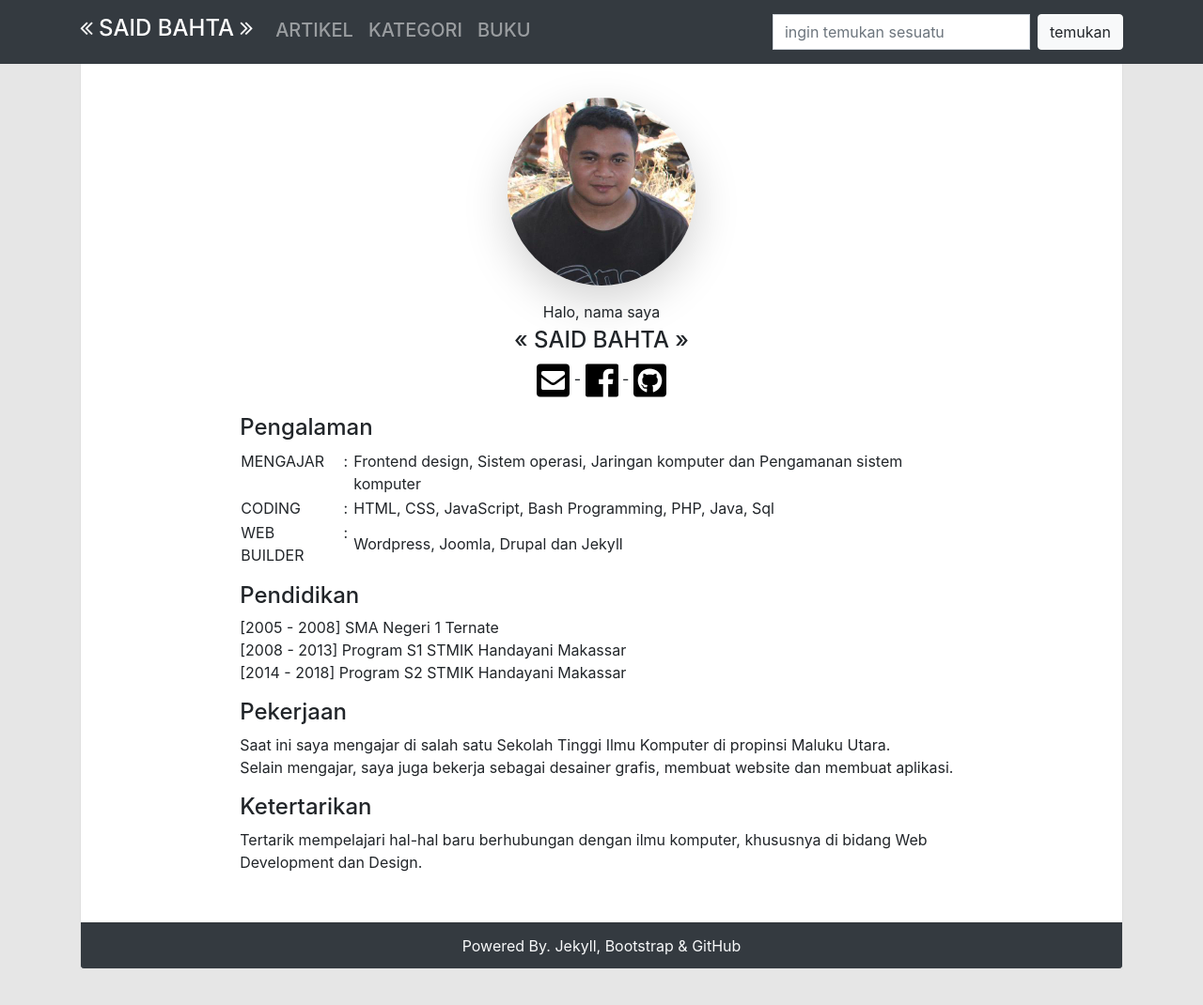
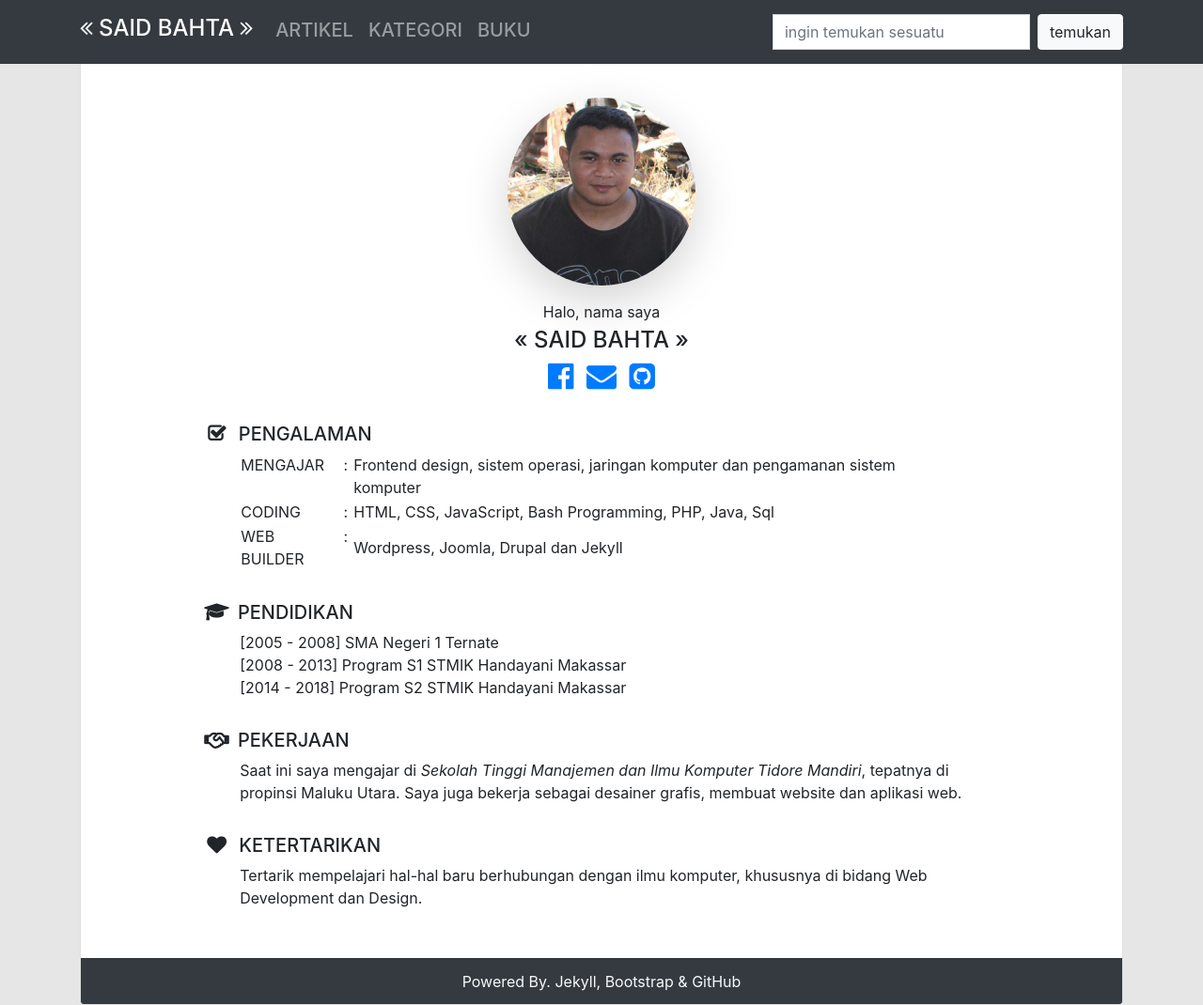
Before and after one commit to surtinaali/blog, a Jekyll site: the page built from about.markdown, in a window 1280 px wide and 1070 px high. Shown: the whole window at 94% size. Built offline with Jekyll 4.4.1, drawn with Linux system fonts in a browser that asks for light colours; some of the changed lines change nothing that is shown.

Commit message:
perbaiki halaman about

```diff
--- a/about.markdown
+++ b/about.markdown
@@ -12,17 +12,48 @@ Halo, nama saya
 #### << SAID BAHTA >>
 {:.text-center}
 
-[![E-Mail me]({{ site.baseurl }}/assets/img/email.svg){:width="35rem"}](mailto:{{site.email}}) -
-[![Add Me]({{ site.baseurl }}/assets/img/facebook.svg){:width="35rem"}]({{ site.fb }}){:target="new"} -
-[![My. Project]({{ site.baseurl }}/assets/img/github.svg){:width="35rem"}]({{ site.github }}){:target="new"}
-{:.text-center}
+[<i class="fa fa-facebook-official fa-2x" aria-hidden="true"></i>]({{ site.fb }}){:target="new"} &nbsp; [<i class="fa fa-envelope fa-2x" aria-hidden="true" ></i>](mailto:{{site.email}}) &nbsp; [<i class="fa fa-github-square fa-2x" aria-hidden="true"></i>]({{ site.github }}){:target="new"}
+{:.text-center text-primary}
 
-#### Pengalaman
+<style>
+#pengalaman::before {
+	font-family: "FontAwesome";
+	font-weight: 900;
+	content: "\f046";
+	margin-left: -34px;
+	padding-right: 14px;
+	align-content: center;
+}
+#pendidikan::before {
+	font-family: "FontAwesome";
+	font-weight: 900;
+	content: "\f19d";
+	margin-left: -38px;
+	padding-right: 10px;
+}
+#pekerjaan::before {
+	font-family: "FontAwesome";
+	font-weight: 900;
+	content: "\f2b5";
+	margin-left: -38px;
+	padding-right: 10px;
+}
+#ketertarikan::before {
+	font-family: "FontAwesome";
+	font-weight: 900;
+	content: "\f004";
+	margin-left: -35px;
+	padding-right: 14px;
+}
+</style>
+
+{: .pt-3}
+##### PENGALAMAN
 <table>
     <tr>
         <td valign="top" width="105px">MENGAJAR </td>
         <td valign="top" width="15px" align="center">:</td>
-        <td>Frontend design, Sistem operasi, Jaringan komputer dan Pengamanan sistem komputer</td>
+        <td>Frontend design, sistem operasi, jaringan komputer dan pengamanan sistem komputer</td>
         <tr>
             <td valign="top">CODING </td>
             <td valign="top" align="center">:</td>
@@ -36,7 +67,8 @@ Halo, nama saya
     </tr>
 </table>
 
-#### Pendidikan
+{: .pt-3}
+##### PENDIDIKAN
 {: .mt-3}
 <!-- [1996 - 2002] SD Inpres 1 Payahe <br>
 [2002 - 2005] SMP Negeri 1 Oba <br> -->
@@ -44,8 +76,10 @@ Halo, nama saya
 [2008 - 2013]  Program S1 STMIK Handayani Makassar <br>
 [2014 - 2018]  Program S2 STMIK Handayani Makassar <br>
 
-#### Pekerjaan
-Saat ini saya mengajar di salah satu Sekolah Tinggi Ilmu Komputer di propinsi Maluku Utara.<br> Selain mengajar, saya juga bekerja sebagai desainer grafis, membuat website dan membuat aplikasi.
+{: .pt-3}
+##### PEKERJAAN
+Saat ini saya mengajar di _Sekolah Tinggi Manajemen dan Ilmu Komputer Tidore Mandiri_, tepatnya di propinsi Maluku Utara. Saya juga bekerja sebagai desainer grafis, membuat website dan aplikasi web.
 
-#### Ketertarikan
+{: .pt-3}
+##### KETERTARIKAN
 Tertarik mempelajari hal-hal baru berhubungan dengan ilmu komputer, khususnya di bidang Web Development dan Design.
```
Also changed, not shown: assets/img/email.svg (deleted), assets/img/facebook.svg (deleted), assets/img/github.svg (deleted), assets/img/youtube.svg (deleted).
